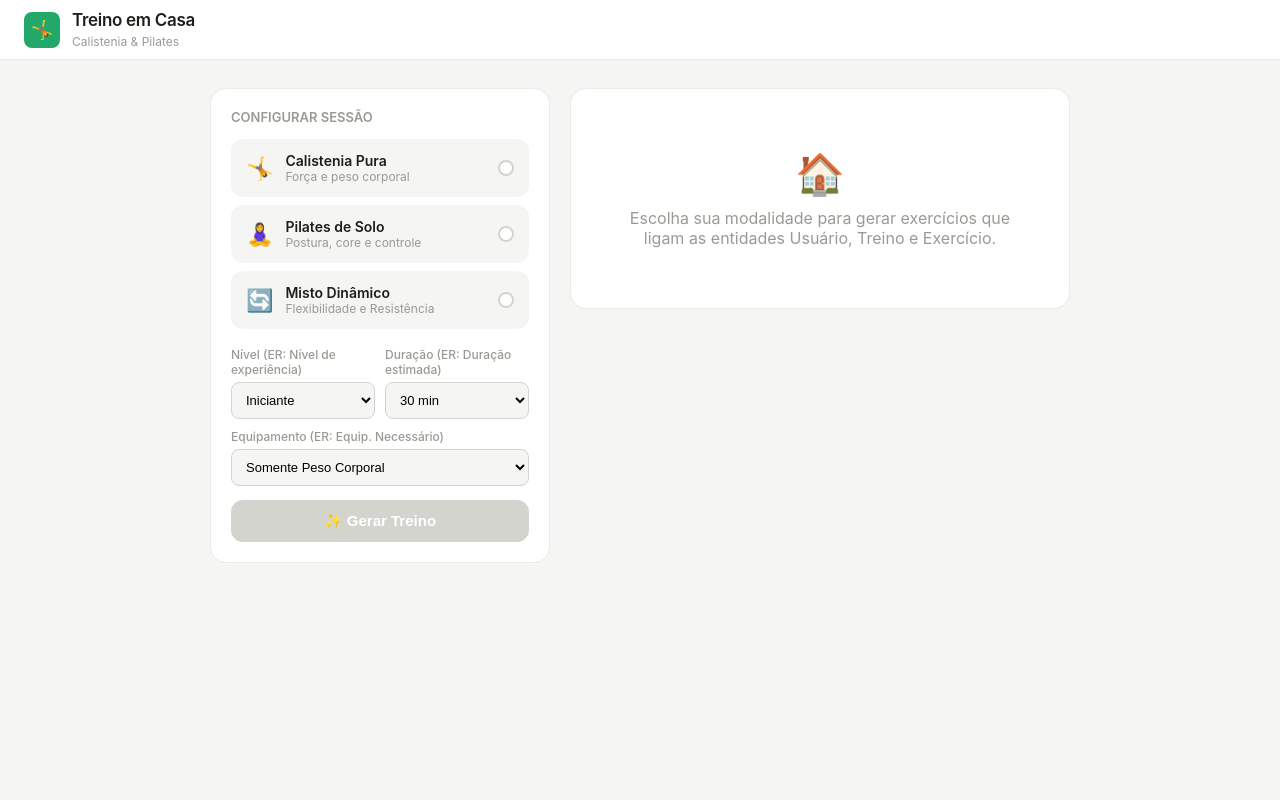
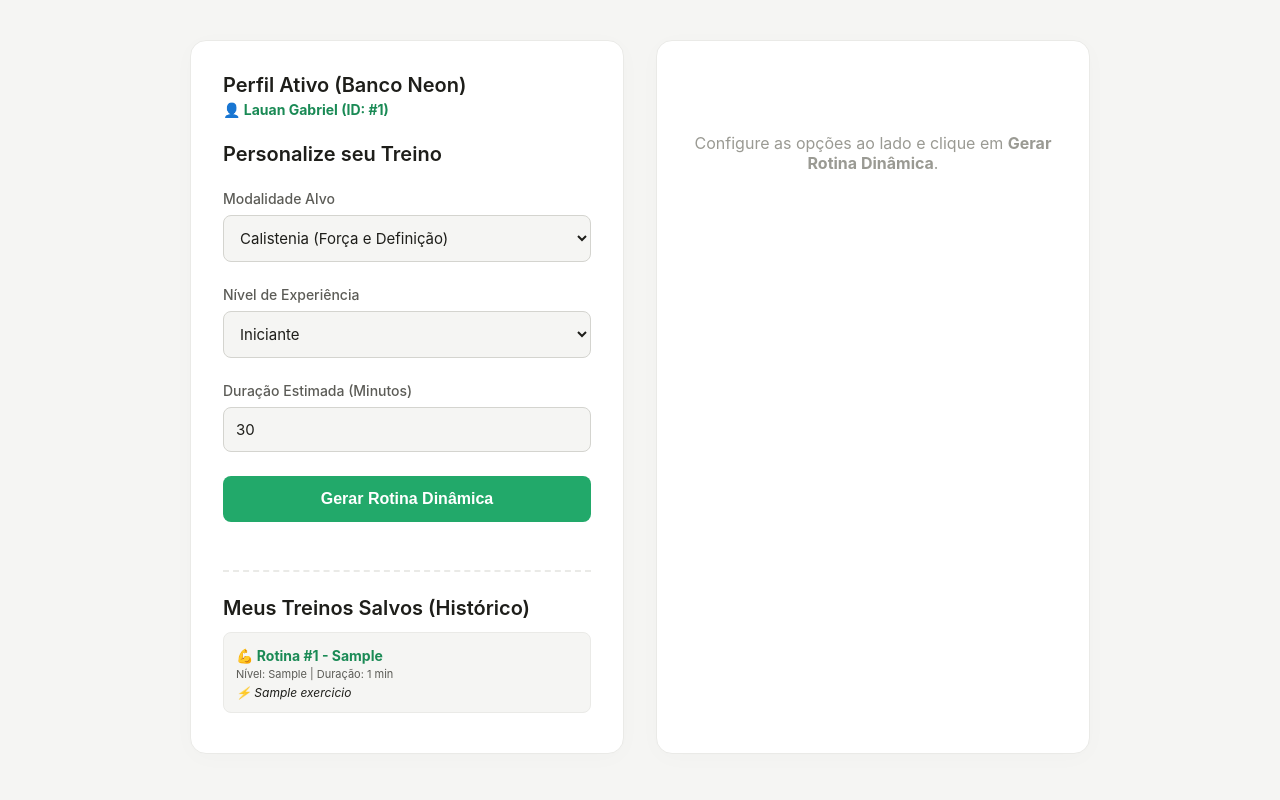
Before and after one commit to lauangabriell/projeto-treino-flask-, a Flask app: page / in a window 1280 px wide. Run offline with Flask 3, Linux system fonts and the light colour scheme; tables that the repository leaves empty hold one stand-in row (values such as "Sample post").

Commit message:
Add files via upload

```diff
--- a/app.py
+++ b/app.py
@@ -1,23 +1,84 @@
 # app.py
 import os
-from flask import Flask, render_template
-from models import db
+from flask import Flask, render_template, request, jsonify
+from models import db, Usuario, Treino, Exercicio
 
 app = Flask(__name__)
 
-# O Render injeta a variável DATABASE_URL automaticamente aqui
 app.config['SQLALCHEMY_DATABASE_URI'] = os.environ.get('DATABASE_URL')
 app.config['SQLALCHEMY_TRACK_MODIFICATIONS'] = False
 
-# Inicializa o banco de dados conectado com o app
 db.init_app(app)
 
 @app.route('/')
 def index():
-    # Abre a interface de Calistenia e Pilates
     return render_template('index.html')
 
-# Garante a criação de tabelas no banco de dados Neon no primeiro acesso
+# 1. ROTA PARA SALVAR UM TREINO E SEUS EXERCÍCIOS PARA O USUÁRIO
+@app.route('/api/treino/salvar', methods=['POST'])
+def salvar_treino():
+    dados = request.get_json()
+
+    # Busca o Usuário 1 ou cria um padrão para o teste funcionar de primeira
+    usuario = Usuario.query.get(1)
+    if not usuario:
+        usuario = Usuario(
+            nome="Lauan Gabriel",
+            email="lauan@treino.com",
+            senha="123",
+            idade=20,
+            sexo="Masculino",
+            altura=175.0,
+            peso=70.0,
+            objetivo="Ganho de Massa",
+            nivel_experiencia="Intermediário"
+        )
+        db.session.add(usuario)
+        db.session.commit()
+
+    # Cria o novo Treino
+    novo_treino = Treino(
+        nivel_dificuldade=dados.get('nivel'),
+        objetivo_alvo=dados.get('objetivo').capitalize(),
+        duracao_estimada=int(dados.get('duracao', 30))
+    )
+
+    # Adiciona cada exercício enviado no treino
+    for ex_nome in dados.get('exercicios', []):
+        # Cria o exercício associando o grupo muscular
+        exercicio = Exercicio(
+            nome=ex_nome,
+            grupo_muscular=dados.get('objetivo'),
+            equipamento_necessario="Nenhum / Peso Corporal"
+        )
+        novo_treino.exercicios.append(exercicio)
+
+    # Associa o treino criado ao usuário
+    usuario.treinos.append(novo_treino)
+
+    db.session.add(novo_treino)
+    db.session.commit()
+
+    return jsonify({"status": "sucesso", "message": f"Treino de {novo_treino.objetivo_alvo} salvo para {usuario.nome}!"})
+
+# 2. ROTA PARA BUSCAR OS TREINOS SALVOS DO USUÁRIO NO NEON
+@app.route('/api/treinos/salvos', methods=['GET'])
+def listar_treinos():
+    usuario = Usuario.query.get(1)
+    if not usuario:
+        return jsonify([])
+
+    historico = []
+    for t in usuario.treinos:
+        historico.append({
+            "id_treino": t.id_treino,
+            "nivel": t.nivel_dificuldade,
+            "objetivo": t.objetivo_alvo,
+            "duracao": t.duracao_estimada,
+            "exercicios": [e.nome for e in t.exercicios]
+        })
+    return jsonify(historico)
+
 with app.app_context():
     db.create_all()
 
--- a/templates/index.html
+++ b/templates/index.html
@@ -5,7 +5,6 @@
 <meta name="viewport" content="width=device-width, initial-scale=1.0" />
 <title>Treino em Casa - Calistenia & Pilates</title>
 <style>
-  /* As mesmas variáveis de estilo que você enviou, focadas no minimalismo verde/cinza */
   :root {
     --green-50:  #E8F8F0; --green-100: #C3EDDA; --green-500: #22A96A; --green-600: #1A8A55;
     --green-800: #0D5234; --gray-50:   #F5F5F3; --gray-100:  #EAEAE7; --gray-200:  #D4D4CF;
@@ -14,210 +13,163 @@
     --radius-sm: 8px; --radius-md: 12px; --radius-lg: 16px;
   }
   *, *::before, *::after { box-sizing: border-box; margin: 0; padding: 0; }
-  body { font-family: 'Inter', system-ui, sans-serif; background: var(--bg); color: var(--gray-800); min-height: 100vh; }
-
-  header { background: var(--surface); border-bottom: 1px solid var(--gray-100); padding: 0 24px; height: 60px; display: flex; align-items: center; gap: 12px; position: sticky; top: 0; z-index: 10; }
-  .logo-icon { width: 36px; height: 36px; background: var(--green-500); border-radius: var(--radius-sm); display: flex; align-items: center; justify-content: center; color: white; font-size: 18px; }
-  header h1 { font-size: 17px; font-weight: 600; letter-spacing: -0.3px; }
-  header span { font-size: 12px; color: var(--gray-400); }
-
-  .layout { max-width: 900px; margin: 0 auto; padding: 28px 20px; display: grid; grid-template-columns: 340px 1fr; gap: 20px; align-items: start; }
-  @media (max-width: 720px) { .layout { grid-template-columns: 1fr; } }
-
-  .card { background: var(--surface); border-radius: var(--radius-lg); border: 1px solid var(--gray-100); padding: 20px; }
-  .card-title { font-size: 13px; font-weight: 600; color: var(--gray-400); text-transform: uppercase; margin-bottom: 14px; }
-
-  .goal-grid { display: grid; gap: 8px; margin-bottom: 18px; }
-  .goal-card { display: flex; align-items: center; gap: 12px; background: var(--gray-50); border: 1.5px solid transparent; border-radius: var(--radius-md); padding: 12px 14px; cursor: pointer; transition: 0.15s; }
-  .goal-card.active { background: var(--green-50); border-color: var(--green-500); }
-  .goal-emoji { font-size: 22px; }
-  .goal-name { font-size: 14px; font-weight: 600; }
-  .goal-sub { font-size: 12px; color: var(--gray-400); }
-  .goal-radio { margin-left: auto; width: 16px; height: 16px; border-radius: 50%; border: 2px solid var(--gray-200); background: white; display: flex; align-items: center; justify-content: center; }
-  .goal-card.active .goal-radio { border-color: var(--green-500); background: var(--green-500); }
-  .goal-card.active .goal-radio::after { content: ''; width: 6px; height: 6px; border-radius: 50%; background: white; }
-
-  .fields { display: grid; grid-template-columns: 1fr 1fr; gap: 10px; margin-bottom: 14px; }
-  .field label { display: block; font-size: 12px; color: var(--gray-400); font-weight: 500; margin-bottom: 5px; }
-  .field select { width: 100%; padding: 9px 10px; border: 1px solid var(--gray-200); border-radius: var(--radius-sm); font-size: 13px; background: var(--gray-50); outline: none; }
-  .field-full { grid-column: 1 / -1; }
-
-  .btn-generate { width: 100%; padding: 12px; background: var(--green-500); color: white; border: none; border-radius: var(--radius-md); font-size: 15px; font-weight: 600; cursor: pointer; transition: 0.15s; }
-  .btn-generate:disabled { background: var(--gray-200); cursor: not-allowed; }
-  .right-col { display: flex; flex-direction: column; gap: 16px; }
-  .treino-header { margin-bottom: 14px; }
-  .treino-title { font-size: 18px; font-weight: 700; }
-  .treino-desc { font-size: 13px; color: var(--gray-400); margin-top: 3px; }
-  .treino-meta { display: flex; gap: 8px; flex-wrap: wrap; margin-bottom:18px; }
-  .badge { font-size: 11px; font-weight: 600; padding: 3px 10px; border-radius: 100px; background: var(--green-50); color: var(--green-800); }
-  .badge.gray { background: var(--gray-100); color: var(--gray-600); }
-
-  .dia-block { margin-bottom: 16px; }
-  .dia-label { font-size: 11px; font-weight: 700; color: var(--green-600); text-transform: uppercase; margin-bottom: 8px; }
-  .ex-item { display: flex; align-items: center; gap: 10px; background: var(--gray-50); border-radius: var(--radius-sm); padding: 10px 12px; margin-bottom: 6px; }
-  .ex-num { width: 24px; height: 24px; border-radius: 50%; background: var(--green-500); color: white; font-size: 11px; font-weight: 700; display: flex; align-items: center; justify-content: center; flex-shrink: 0; }
-  .ex-name { font-size: 14px; font-weight: 500; }
-  .ex-detail { font-size: 12px; color: var(--gray-400); }
-  .ex-chips { margin-left: auto; display: flex; gap: 5px; }
-  .chip { font-size: 11px; padding: 2px 8px; border-radius: 100px; background: white; border: 1px solid var(--gray-200); color: var(--gray-600); }
-
-  .empty { text-align: center; padding: 40px 20px; color: var(--gray-400); }
-  .empty-icon { font-size: 40px; margin-bottom: 10px; }
+  body { font-family: 'Inter', system-ui, sans-serif; background: var(--bg); color: var(--gray-800); padding: 40px 20px; display: flex; justify-content: center; }
+  .container { width: 100%; max-width: 900px; display: grid; grid-template-columns: 1fr 1fr; gap: 32px; }
+  @media(max-width: 768px) { .container { grid-template-columns: 1fr; } }
+  .panel { background: var(--surface); padding: 32px; border-radius: var(--radius-lg); border: 1px solid var(--gray-100); box-shadow: 0 4px 24px rgba(0,0,0,0.02); display: flex; flex-direction: column; gap: 24px; height: fit-content; }
+  h2 { font-size: 20px; font-weight: 600; color: var(--gray-800); }
+  .form-group { display: flex; flex-direction: column; gap: 8px; }
+  label { font-size: 14px; font-weight: 500; color: var(--gray-600); }
+  select, input { width: 100%; padding: 12px; border-radius: var(--radius-sm); border: 1px solid var(--gray-200); background: var(--bg); color: var(--gray-800); font-family: inherit; font-size: 15px; outline: none; transition: border-color 0.2s; }
+  select:focus, input:focus { border-color: var(--green-500); }
+  .btn { background: var(--green-500); color: white; padding: 14px; border: none; border-radius: var(--radius-sm); font-size: 16px; font-weight: 600; cursor: pointer; transition: background 0.2s; text-align: center; }
+  .btn:hover { background: var(--green-600); }
+  .btn-secondary { background: var(--gray-100); color: var(--gray-800); margin-top: 12px; }
+  .btn-secondary:hover { background: var(--gray-200); }
+  .treino-output { background: var(--surface); border: 1px solid var(--gray-100); border-radius: var(--radius-lg); padding: 32px; box-shadow: 0 4px 24px rgba(0,0,0,0.02); }
+  .badge { background: var(--green-50: #E8F8F0); color: var(--green-800); padding: 6px 12px; border-radius: 20px; font-size: 12px; font-weight: 600; display: inline-block; }
+  .badge.gray { background: var(--gray-50); color: var(--gray-600); }
+  .ex-item { display: flex; gap: 16px; align-items: flex-start; padding: 12px 0; border-bottom: 1px solid var(--gray-50); }
+  .ex-num { background: var(--green-50); color: var(--green-600); font-weight: 700; width: 28px; height: 28px; border-radius: 50%; display: flex; align-items: center; justify-content: center; font-size: 14px; flex-shrink: 0; }
+  .ex-name { font-weight: 600; font-size: 15px; color: var(--gray-800); }
+  .ex-detail { font-size: 13px; color: var(--gray-400); margin-top: 2px; }
+  .historico-section { margin-top: 24px; border-top: 2px dashed var(--gray-100); padding-top: 24px; }
 </style>
 </head>
 <body>
 
-<header>
-  <div class="logo-icon">🤸</div>
+<div class="container">
+  <div class="panel">
     <div>
-    <h1>Treino em Casa</h1>
-    <span>Calistenia & Pilates</span>
-  </div>
-</header>
-
-<div class="layout">
-  <div>
-    <div class="card">
-      <p class="card-title">Configurar Sessão</p>
-
-      <div class="goal-grid">
-        <div class="goal-card" data-goal="calistenia" onclick="selectGoal(this)">
-          <span class="goal-emoji">🤸</span>
-          <div class="goal-text">
-            <div class="goal-name">Calistenia Pura</div>
-            <div class="goal-sub">Força e peso corporal</div>
-          </div>
-          <div class="goal-radio"></div>
-        </div>
-        <div class="goal-card" data-goal="pilates" onclick="selectGoal(this)">
-          <span class="goal-emoji">🧘‍♀️</span>
-          <div class="goal-text">
-            <div class="goal-name">Pilates de Solo</div>
-            <div class="goal-sub">Postura, core e controle</div>
-          </div>
-          <div class="goal-radio"></div>
-        </div>
-        <div class="goal-card" data-goal="misto" onclick="selectGoal(this)">
-          <span class="goal-emoji">🔄</span>
-          <div class="goal-text">
-            <div class="goal-name">Misto Dinâmico</div>
-            <div class="goal-sub">Flexibilidade e Resistência</div>
-          </div>
-          <div class="goal-radio"></div>
-        </div>
+      <h2>Perfil Ativo (Banco Neon)</h2>
+      <p style="font-size: 14px; color: var(--green-600); font-weight: bold; margin-top: 4px;">👤 Lauan Gabriel (ID: #1)</p>
     </div>
 
-      <div class="fields">
-        <div class="field">
-          <label>Nível (ER: Nível de experiência)</label>
-          <select id="nivel">
+    <h2>Personalize seu Treino</h2>
+    <div class="form-group">
+      <label>Modalidade Alvo</label>
+      <select id="goal">
+        <option value="calistenia">Calistenia (Força e Definição)</option>
+        <option value="pilates">Pilates (Core e Flexibilidade)</option>
+        <option value="cardio">Cardio HIIT (Resistência)</option>
+      </select>
+    </div>
+
+    <div class="form-group">
+      <label>Nível de Experiência</label>
+      <select id="level">
         <option value="Iniciante">Iniciante</option>
         <option value="Intermediário">Intermediário</option>
         <option value="Avançado">Avançado</option>
       </select>
     </div>
-        <div class="field">
-          <label>Duração (ER: Duração estimada)</label>
-          <select id="duracao">
-            <option value="15">15 min</option>
-            <option value="30" selected>30 min</option>
-            <option value="45">45 min</option>
-          </select>
+
+    <div class="form-group">
+      <label>Duração Estimada (Minutos)</label>
+      <input type="number" id="duration" value="30" min="15" max="90">
     </div>
-        <div class="field field-full">
-          <label>Equipamento (ER: Equip. Necessário)</label>
-          <select id="equip">
-            <option value="Nenhum">Somente Peso Corporal</option>
-            <option value="Tapete">Tapete / Colchonete</option>
-          </select>
+
+    <button class="btn" onclick="gerarTreino()">Gerar Rotina Dinâmica</button>
+
+    <div class="historico-section">
+      <h2>Meus Treinos Salvos (Histórico)</h2>
+      <div id="meus-treinos-salvos" style="margin-top: 12px; max-height: 250px; overflow-y: auto;">
+        <p style="color: var(--gray-400); font-size: 14px;">Nenhum treino carregado.</p>
+      </div>
     </div>
   </div>
 
-      <button class="btn-generate" id="genBtn" onclick="gerarTreino()" disabled>✨ Gerar Treino</button>
-    </div>
-  </div>
-
-  <div class="right-col">
-    <div class="card" id="resultCard">
-      <div class="empty" id="emptyState">
-        <div class="empty-icon">🏠</div>
-        <p>Escolha sua modalidade para gerar exercícios que ligam as entidades Usuário, Treino e Exercício.</p>
-      </div>
-      <div id="treinoResult" style="display:none;"></div>
+  <div class="treino-output" id="treino-resultado">
+    <div style="text-align: center; color: var(--gray-400); padding-top: 60px;">
+      <p>Configure as opções ao lado e clique em <strong>Gerar Rotina Dinâmica</strong>.</p>
     </div>
   </div>
 </div>
 
 <script>
-let selectedGoal = null;
+  let treinoAtual = null;
 
-function selectGoal(el) {
-  document.querySelectorAll('.goal-card').forEach(c => c.classList.remove('active'));
-  el.classList.add('active');
-  selectedGoal = el.dataset.goal;
-  document.getElementById('genBtn').disabled = false;
+  // Gerador dinâmico estendido com mais opções de exercícios
+  function gerarTreino() {
+    const goal = document.getElementById('goal').value;
+    const level = document.getElementById('level').value;
+    const duration = document.getElementById('duration').value;
+
+    let exercicios = [];
+    if (goal === 'calistenia') {
+      exercicios = level === 'Iniciante' ? ['Flexões de Joelho', 'Agachamentos Livres', 'Prancha Abdominal', 'Remada Invertida'] :
+                   level === 'Intermediário' ? ['Flexões Tradicionais', 'Pistol Squat Adaptado', 'Barra Fixa', 'Abdominal Infra'] :
+                   ['Flexões Batendo Palma', 'Muscle-Up na Barra', 'Agachamento com Salto', 'Dragon Flag'];
+    } else if (goal === 'pilates') {
+      exercicios = level === 'Iniciante' ? ['The Hundred (Modificado)', 'The Roll Up', 'Single Leg Stretch', 'Spine Stretch'] :
+                   ['The Hundred Clássico', 'Criss Cross Pilates', 'Swan Dive', 'Teaser Progressivo'];
+    } else {
+      exercicios = ['Burpees', 'Polichinelos Intensos', 'Corrida Estática', 'Escalador (Mountain Climbers)', 'Agachamento Isométrico'];
     }
 
-// Simulador de requisição (Substitui o Gemini real para não quebrar o protótipo no navegador durante a apresentação)
-async function gerarTreino() {
-  if (!selectedGoal) return;
-  const nivel = document.getElementById('nivel').value;
-  const duracao = document.getElementById('duracao').value;
+    treinoAtual = { nivel: level, objetivo: goal, duracao: duration, exercicios: exercicios };
 
-  document.getElementById('emptyState').style.display = 'none';
-  const result = document.getElementById('treinoResult');
-  result.style.display = 'block';
-  result.innerHTML = `<div style="padding: 20px; text-align:center; color: #9A9A93;">Buscando do Banco de Dados (Simulação)...</div>`;
-
-  // Simulando delay do Banco/Backend
-  setTimeout(() => {
-    let foco = selectedGoal === 'calistenia' ? 'Força Superior e Core' : 'Respiração e Controle Pelvico';
-    let ex1 = selectedGoal === 'calistenia' ? 'Flexão de Braço (Push-up)' : 'The Hundred';
-    let ex2 = selectedGoal === 'calistenia' ? 'Agachamento Pistol (Progressão)' : 'Roll-Up';
-
-    result.innerHTML = `
-      <div class="treino-header">
-        <div class="treino-title">Sessão de ${selectedGoal.charAt(0).toUpperCase() + selectedGoal.slice(1)}</div>
-        <div class="treino-desc">Foque na execução e na qualidade do movimento.</div>
+    const resultDiv = document.getElementById('treino-resultado');
+    resultDiv.innerHTML = `
+      <div style="margin-bottom: 20px;">
+        <span class="badge">${level}</span>
+        <span class="badge gray">${duration} min</span>
+        <h2 style="margin-top: 12px;">Sessão de ${goal.toUpperCase()}</h2>
       </div>
-      <div class="treino-meta">
-        <span class="badge">${nivel}</span>
-        <span class="badge gray">${duracao} min</span>
-        <span class="badge gray">ID_Treino: #042</span>
-      </div>
-      <hr style="border:none; border-top:1px solid #EAEAE7; margin-bottom: 16px;">
-
-      <div class="dia-block">
-        <div class="dia-label">Sessão Única — ${foco}</div>
-
+      <div style="margin-bottom: 24px;">
+        ${exercicios.map((ex, idx) => `
           <div class="ex-item">
-          <div class="ex-num">1</div>
+            <div class="ex-num">${idx + 1}</div>
             <div>
-            <div class="ex-name">${ex1}</div>
-            <div class="ex-detail">Lembre-se de manter o alinhamento.</div>
-          </div>
-          <div class="ex-chips">
-            <span class="chip">3 séries</span>
-            <span class="chip">12 rep</span>
+              <div class="ex-name">${ex}</div>
+              <div class="ex-detail">Executar com cadência controlada e foco muscular.</div>
             </div>
           </div>
+        `).join('')}
+      </div>
+      <button class="btn" style="width:100%" onclick="salvarTreinoNoBanco()">💾 Salvar Treino no meu Perfil</button>
+    `;
+  }
 
-        <div class="ex-item">
-          <div class="ex-num">2</div>
-          <div>
-            <div class="ex-name">${ex2}</div>
-            <div class="ex-detail">Concentre a força no abdômen.</div>
+  // Envia os dados para a API Flask salvar no Neon
+  function salvarTreinoNoBanco() {
+    if (!treinoAtual) return;
+
+    fetch('/api/treino/salvar', {
+      method: 'POST',
+      headers: { 'Content-Type': 'application/json' },
+      body: JSON.stringify(treinoAtual)
+    })
+    .then(res => res.json())
+    .then(data => {
+      alert(data.message);
+      carregarTreinosSalvos(); // Atualiza a lista de históricos instantaneamente
+    })
+    .catch(err => console.error("Erro ao salvar:", err));
+  }
+
+  // Puxa do banco Neon tudo o que o usuário já fez e salvou
+  function carregarTreinosSalvos() {
+    fetch('/api/treinos/salvos')
+    .then(res => res.json())
+    .then(treinos => {
+      const box = document.getElementById('meus-treinos-salvos');
+      if (treinos.length === 0) {
+        box.innerHTML = '<p style="color: var(--gray-400); font-size:14px;">Nenhum treino salvo ainda.</p>';
+        return;
+      }
+      box.innerHTML = treinos.map(t => `
+        <div style="background: var(--gray-50); padding: 12px; border-radius: var(--radius-sm); margin-bottom: 8px; border: 1px solid var(--gray-100);">
+          <strong style="font-size:14px; color: var(--green-600)">💪 Rotina #${t.id_treino} - ${t.objetivo}</strong>
+          <div style="font-size:11px; color: var(--gray-600); margin: 2px 0;">Nível: ${t.nivel} | Duração: ${t.duracao} min</div>
+          <div style="font-size:12px; color: var(--gray-800); font-style: italic; margin-top: 4px;">⚡ ${t.exercicios.join(', ')}</div>
         </div>
-          <div class="ex-chips">
-            <span class="chip">3 séries</span>
-            <span class="chip">10 rep</span>
-          </div>
-        </div>
+      `).join('');
+    });
+  }
 
-      </div>
-    `;
-  }, 1200);
-}
+  // Carrega o histórico assim que a página abre
+  document.addEventListener("DOMContentLoaded", carregarTreinosSalvos);
 </script>
 </body>
 </html>
```
Lines whose indentation alone changed are shown as unchanged.
